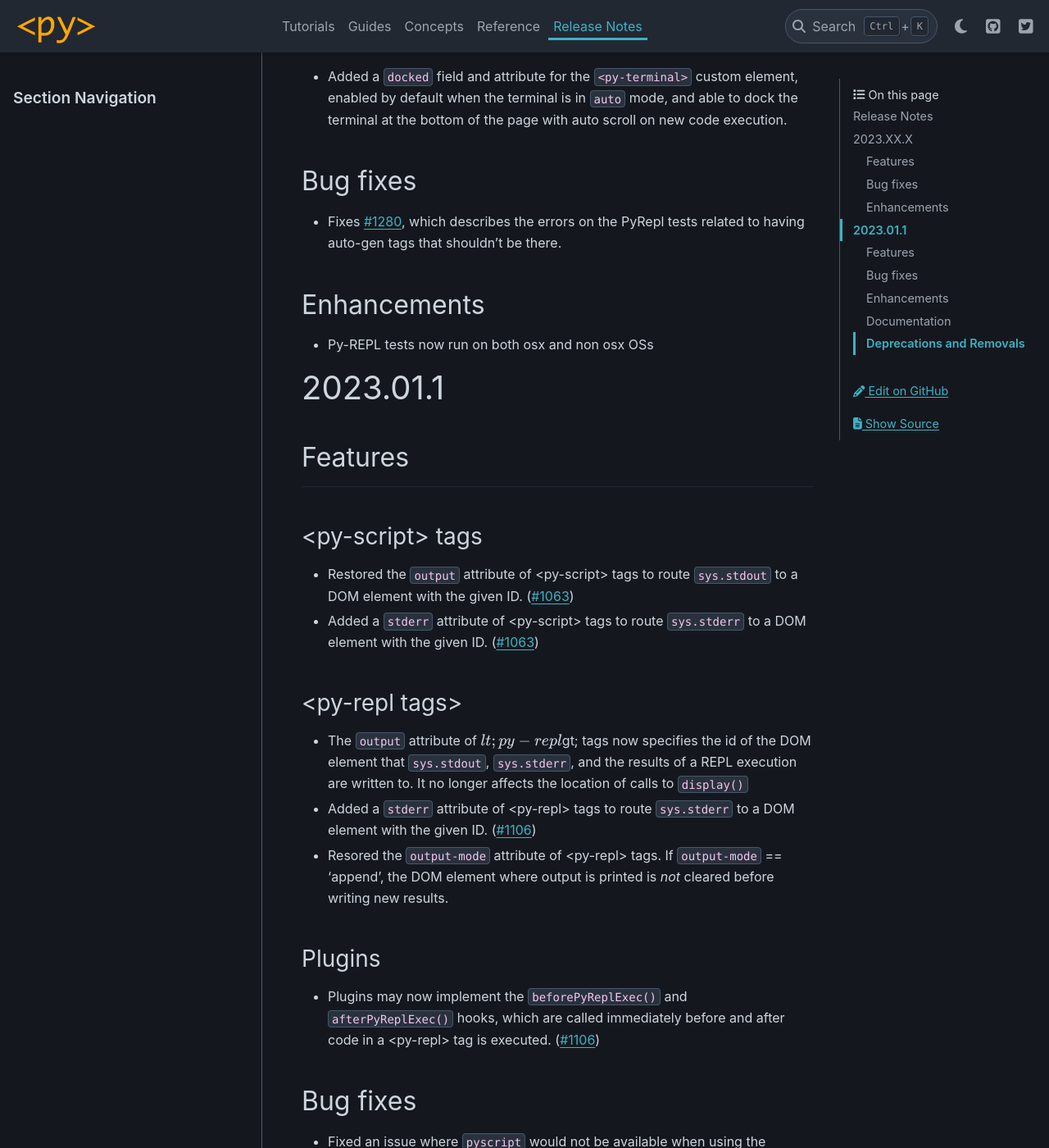
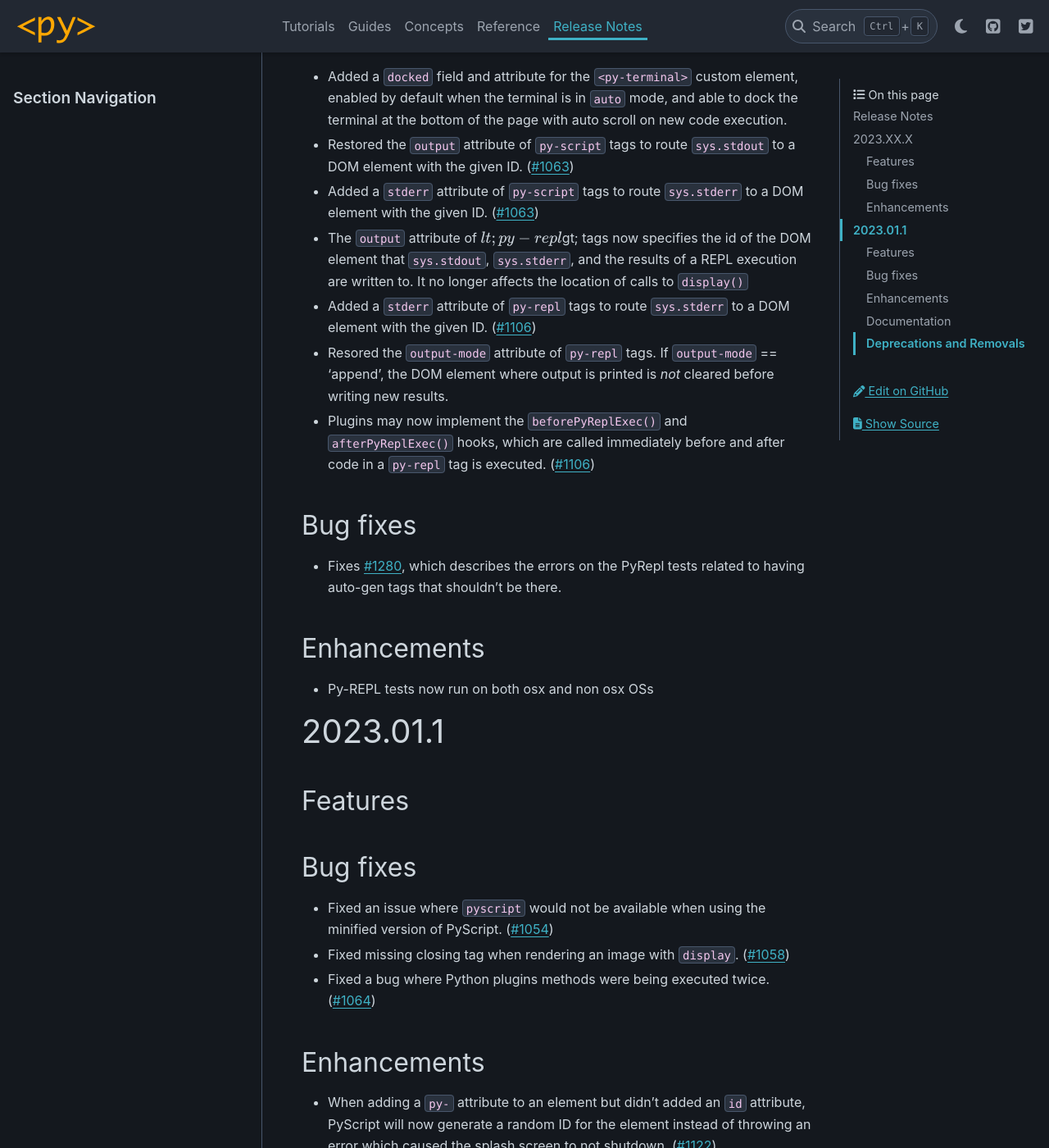
Before and after one commit to pyscript/pyscript, a Sphinx documentation site: the page built from docs/changelog.md, in a window 1280 px wide and 1400 px high, scrolled down 273 px. Shown: the whole window at 82% size. Built offline with Sphinx 7.4.7 and the PyData theme 0.15.4, drawn with Linux system fonts in a browser that asks for light colours; some of the changed lines change nothing that is shown.

Commit message:
Formats changelog

```diff
--- a/docs/changelog.md
+++ b/docs/changelog.md
@@ -7,6 +7,12 @@
 --------
 
 - Added a `docked` field and attribute for the `<py-terminal>` custom element, enabled by default when the terminal is in `auto` mode, and able to dock the terminal at the bottom of the page with auto scroll on new code execution.
+- Restored the `output` attribute of `py-script` tags to route `sys.stdout` to a DOM element with the given ID. ([#1063](https://github.com/pyscript/pyscript/pull/1063))
+- Added a `stderr` attribute of `py-script` tags to route `sys.stderr` to a DOM element with the given ID. ([#1063](https://github.com/pyscript/pyscript/pull/1063))
+- The `output` attribute of $lt;py-repl$gt; tags now specifies the id of the DOM element that `sys.stdout`, `sys.stderr`, and the results of a REPL execution are written to. It no longer affects the location of calls to `display()`
+- Added a `stderr` attribute of `py-repl` tags to route `sys.stderr` to a DOM element with the given ID. ([#1106](https://github.com/pyscript/pyscript/pull/1106))
+- Resored the `output-mode` attribute of `py-repl` tags. If `output-mode` == 'append', the DOM element where output is printed is _not_ cleared before writing new results.
+- Plugins may now implement the `beforePyReplExec()` and `afterPyReplExec()` hooks, which are called immediately before and after code in a `py-repl` tag is executed. ([#1106](https://github.com/pyscript/pyscript/pull/1106))
 
 Bug fixes
 ---------
@@ -22,43 +28,32 @@
 =========
 
 
-### Features
+Features
 --------
 
-#### &lt;py-script&gt; tags
-- Restored the `output` attribute of &lt;py-script&gt; tags to route `sys.stdout` to a DOM element with the given ID. ([#1063](https://github.com/pyscript/pyscript/pull/1063))
-- Added a `stderr` attribute of &lt;py-script&gt; tags to route `sys.stderr` to a DOM element with the given ID. ([#1063](https://github.com/pyscript/pyscript/pull/1063))
-
-#### &lt;py-repl tags&gt;
-- The `output` attribute of $lt;py-repl$gt; tags now specifies the id of the DOM element that `sys.stdout`, `sys.stderr`, and the results of a REPL execution are written to. It no longer affects the location of calls to `display()`
-- Added a `stderr` attribute of &lt;py-repl&gt; tags to route `sys.stderr` to a DOM element with the given ID. ([#1106](https://github.com/pyscript/pyscript/pull/1106))
-- Resored the `output-mode` attribute of &lt;py-repl&gt; tags. If `output-mode` == 'append', the DOM element where output is printed is _not_ cleared before writing new results.
-
-#### Plugins
-- Plugins may now implement the `beforePyReplExec()` and `afterPyReplExec()` hooks, which are called immediately before and after code in a &lt;py-repl&gt; tag is executed. ([#1106](https://github.com/pyscript/pyscript/pull/1106))
-
-### Bug fixes
-
+Bug fixes
+---------
 
 - Fixed an issue where `pyscript` would not be available when using the minified version of PyScript. ([#1054](https://github.com/pyscript/pyscript/pull/1054))
 - Fixed missing closing tag when rendering an image with `display`. ([#1058](https://github.com/pyscript/pyscript/pull/1058))
 - Fixed a bug where Python plugins methods were being executed twice. ([#1064](https://github.com/pyscript/pyscript/pull/1064))
 
-### Enhancements
+Enhancements
+------------
 
 - When adding a `py-` attribute to an element but didn't added an `id` attribute, PyScript will now generate a random ID for the element instead of throwing an error which caused the splash screen to not shutdown. ([#1122](https://github.com/pyscript/pyscript/pull/1122))
 - You can now disable the splashscreen by setting `enabled = false` in your `py-config` under the `[splashscreen]` configuration section. ([#1138](https://github.com/pyscript/pyscript/pull/1138))
 
-### Documentation
-
+Documentation
+-------------
 
 - Fixed 'Direct usage of document is deprecated' warning in the getting started guide. ([#1052](https://github.com/pyscript/pyscript/pull/1052))
 - Added reference documentation for the `py-splashscreen` plugin ([#1138](https://github.com/pyscript/pyscript/pull/1138))
 - Adds doc for installing tests ([#1156](https://github.com/pyscript/pyscript/pull/1156))
 - Adds docs for custom Pyscript attributes (`py-*`) that allow you to add event listeners to an element ([#1125](https://github.com/pyscript/pyscript/pull/1125))
 
-### Deprecations and Removals
-
+Deprecations and Removals
+-------------------------
 
 - The py-config `runtimes` to specify an interpreter has been deprecated. The `interpreters` config should be used instead. ([#1082](https://github.com/pyscript/pyscript/pull/1082))
 - The attributes `pys-onClick` and `pys-onKeyDown` have been deprecated, but the warning was only shown in the console. An alert banner will now be shown on the page if the attributes are used. They will be removed in the next release. ([#1084](https://github.com/pyscript/pyscript/pull/1084))
```
